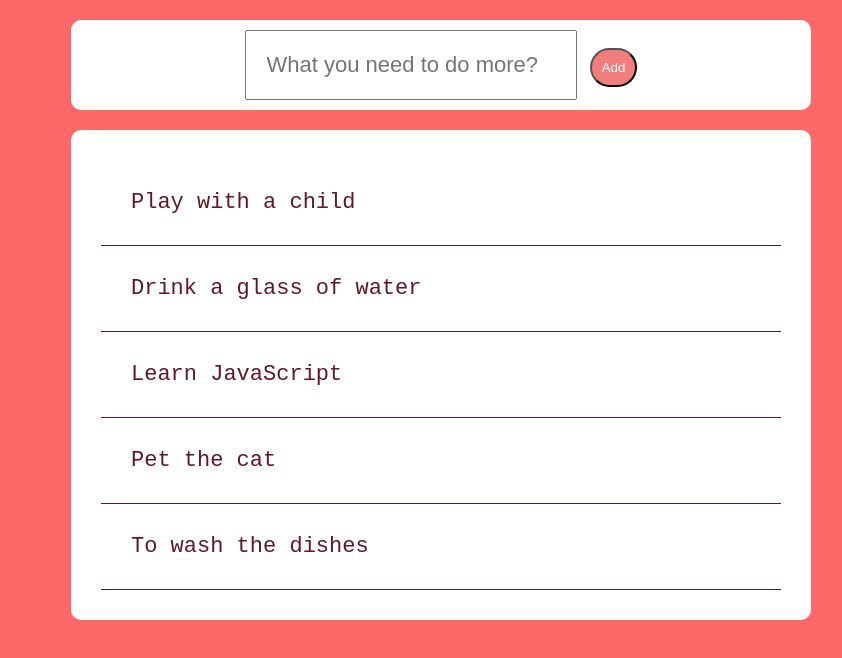
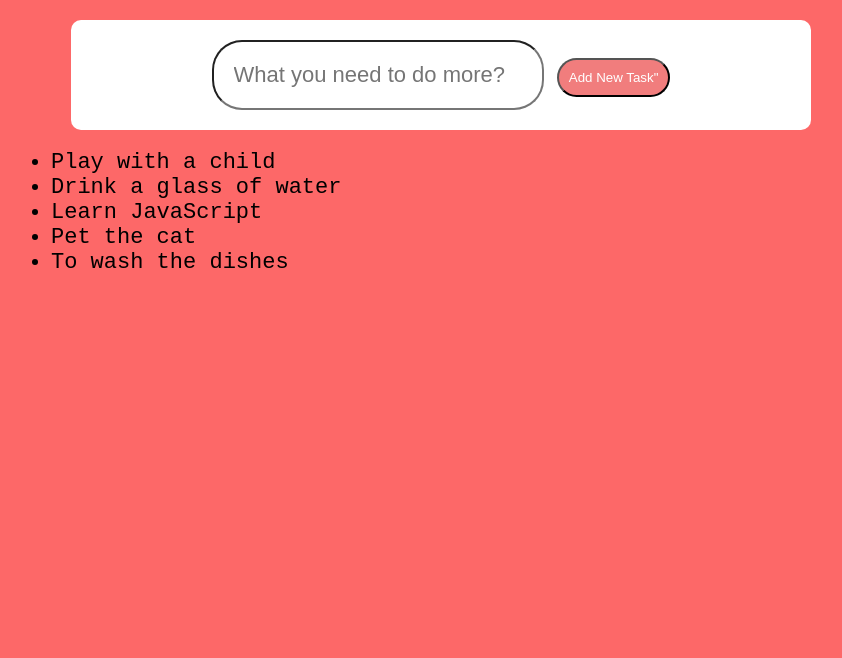
Before and after one commit to Sterka1402/To-do-list, a website built with webpack: page index.html in a window 1280 px wide. Shown: the whole page, without its empty margins (199-1041 px from the left). Built offline with Linux system fonts and the light colour scheme; files whose address does not match are found by name.

Commit message:
create button, styles, event onclick

```diff
--- a/index.html
+++ b/index.html
@@ -8,14 +8,12 @@
 </head>
 <body>
   <div class="container">
-    <form action="newDo" method="POST">
-      <label>
-      <input  type="text" name="newTask" placeholder="What you need to do more?">
-      <button id="buttonToAdd">Add</button>
-    </label>
-    </form>
-    <div class="userList">
-      <ul>
+    <div class="add-new-task">
+      <input type="text" id="new-task" name="newTask" placeholder="What you need to do more?">
+      <button id="add-task">Add New Task"</button>
+    </div>
+    <div>
+      <ul class="user-list">
         <li>Play with a child</li>
         <li>Drink a glass of water</li>
         <li>Learn JavaScript</li>
@@ -24,6 +22,6 @@
       </ul>
     </div>
   </div>
-  <script src="bundle.js"></script>
+  <script src="dist/bundle.js"></script>
 </body>
 </html>
--- a/src/index.js
+++ b/src/index.js
@@ -1,3 +1,4 @@
 import './sass/main.scss';
+import './page/list';
 
 console.log('App is running');
--- /dev/null
+++ b/src/page/list.js
@@ -0,0 +1,15 @@
+const userList = document.querySelector("user-list");
+const addTask = document.getElementById("new-task");
+const addBtn = document.getElementById("add-task");
+
+
+const renderItem = () => {
+  console.log(addTask.value);
+
+  const newLi = document.createElement('li');
+  newLi.textContent = addTask.value;
+  userList.append(newLi);
+  addTask.value = '';
+};
+
+addBtn.addEventListener('click', renderItem);
--- a/src/sass/_all.scss
+++ b/src/sass/_all.scss
@@ -8,7 +8,7 @@
 body{
   font-family: 'Courier New', Courier, monospace;
   font-size: 22px;
-  // background-color: linear-gradient(45deg,rgb(253, 104, 104), rgb(122, 36, 36));
+  // background-color: linear-gradient(45deg,rgba(253,104,104,1), rgba(122,36,36,1));
   background-color:rgb(253, 104, 104);
 }
 .container {
@@ -16,17 +16,20 @@ body{
   margin: 0 auto;
 }
 
-form {
+.add-new-task {
   margin: 20px;
-  padding: 10px;
+  padding: 20px;
   text-align: center;
   color:rgb(99, 24, 37);
   background-color: white;
   border-radius: 10px;
 
   input{
+    outline: 0;
+
     font-size: 22px;
     padding: 20px;
+    border-radius: 30px;
   }
 
   button {
```
Also changed, not shown: dist/bundle.js, dist/style.css.
